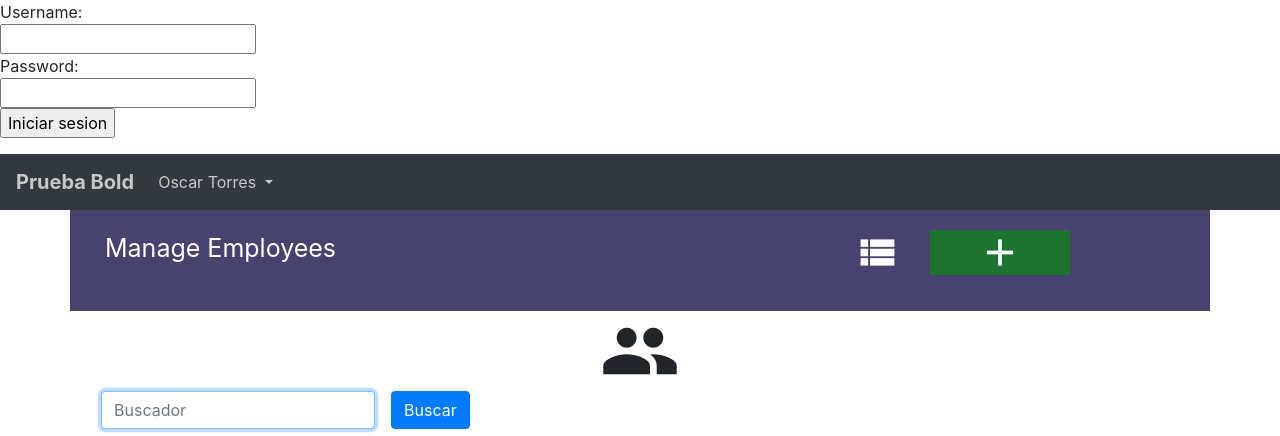
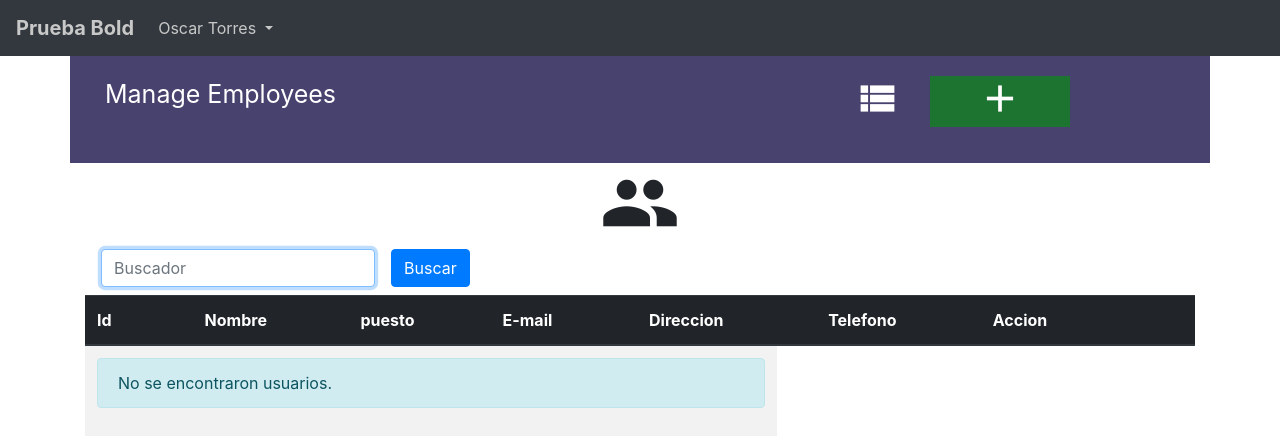
Before and after one commit to oscarito7/Prueba-bold, a PHP site: page /index.php?page=users&folder=users in a window 1280 px wide. Shown: the top 436 px of the page. Run offline with PHP 8.4, Linux system fonts and the light colour scheme; data that the repository does not hold is empty.

Commit message:
Update index.php
prueba tecnica

```diff
--- a/index.php
+++ b/index.php
@@ -1,62 +1,4 @@
-<?php
-session_start();
-if($_GET['cerrar_sesion']){
-    session_unset();
-    session_destroy();
-}
-if(isset($_SESSION['rol'])){
-    switch ($_SESSION['rol']){
-        case 1:
-            header('Location: admin.php');
-            break;
 
-        case 2:
-            break;
-            header('location: colab.php');
-    }
-}
-if(isset($_POST['username'])&& isset($_POST['password'])){
-    $username=$_POST['username'];
-    $passwoerd = $_POST['password'];
-    $db = new Database();
-    $query = $db->connect()->prepare('SELECT * FROM persona WHERE username = :username AND password =:password');
-    $query->execute(['username' =>$username,'password' =>$passwoerd]);
-     $row =$query->fetch(PDO::FETCH_NUM);
-     if(row ==true){
-         //validaar el rol
-         $rol = $row['rol_id'];
-         $_SESSION['rol']=$rol;
-         switch ($_SESSION['rol']){
-             case 1:
-                 header('Location: admin.php');
-                 break;
-
-             case 2:
-                 break;
-                 header('location: colab.php');
-         }
-
-
-
-     }else{
-         echo "el usuario o contrasena no existe";
-     }
-
-}
-?>
-<html>
-<title>
-
-</title>
-<head></head>
-<body>
-<form action="#" method="post">
-    Username: <br/><input type="text" name="username"><br/>
-    Password: <br/><input type="password" name="password"><br/>
-    <input type="submit" value="Iniciar sesion">
-</form>
-</body>
-</html>
 <?php
 
 define('HOMEDIR', __DIR__);
```
